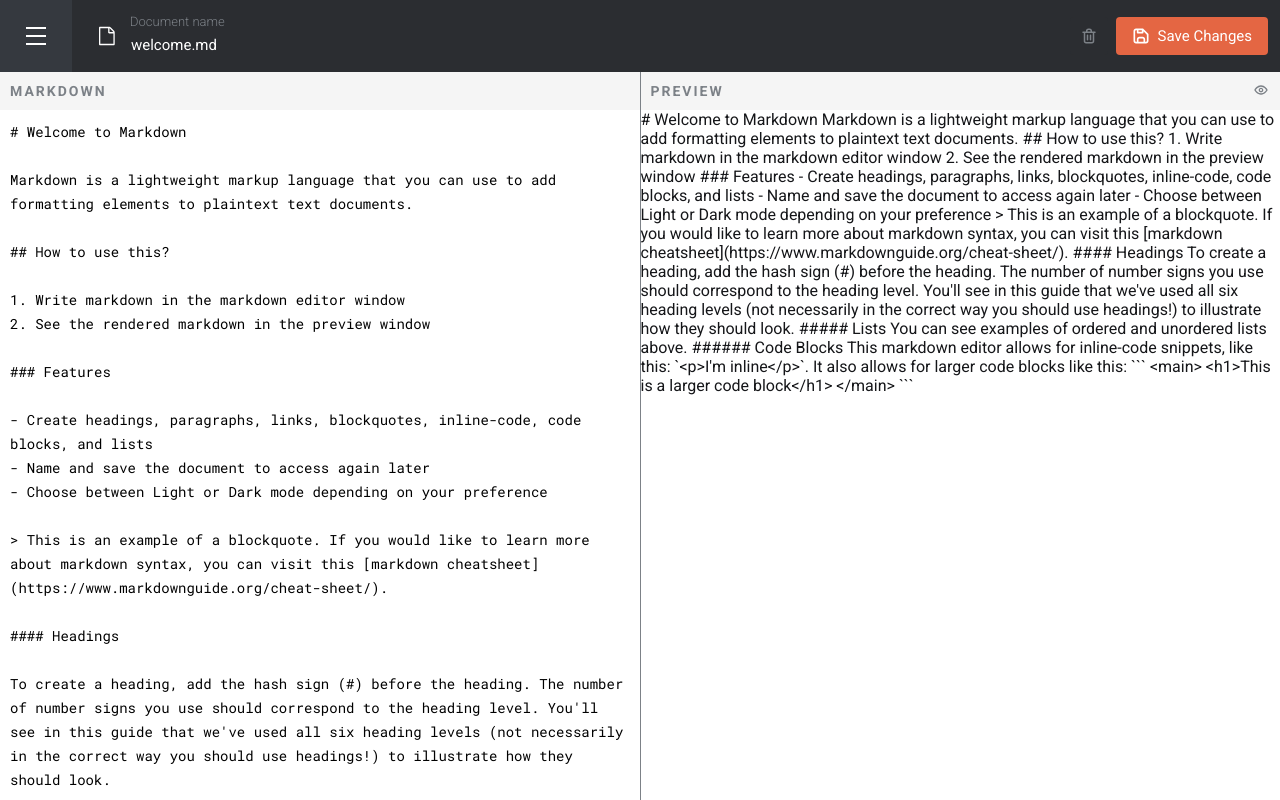
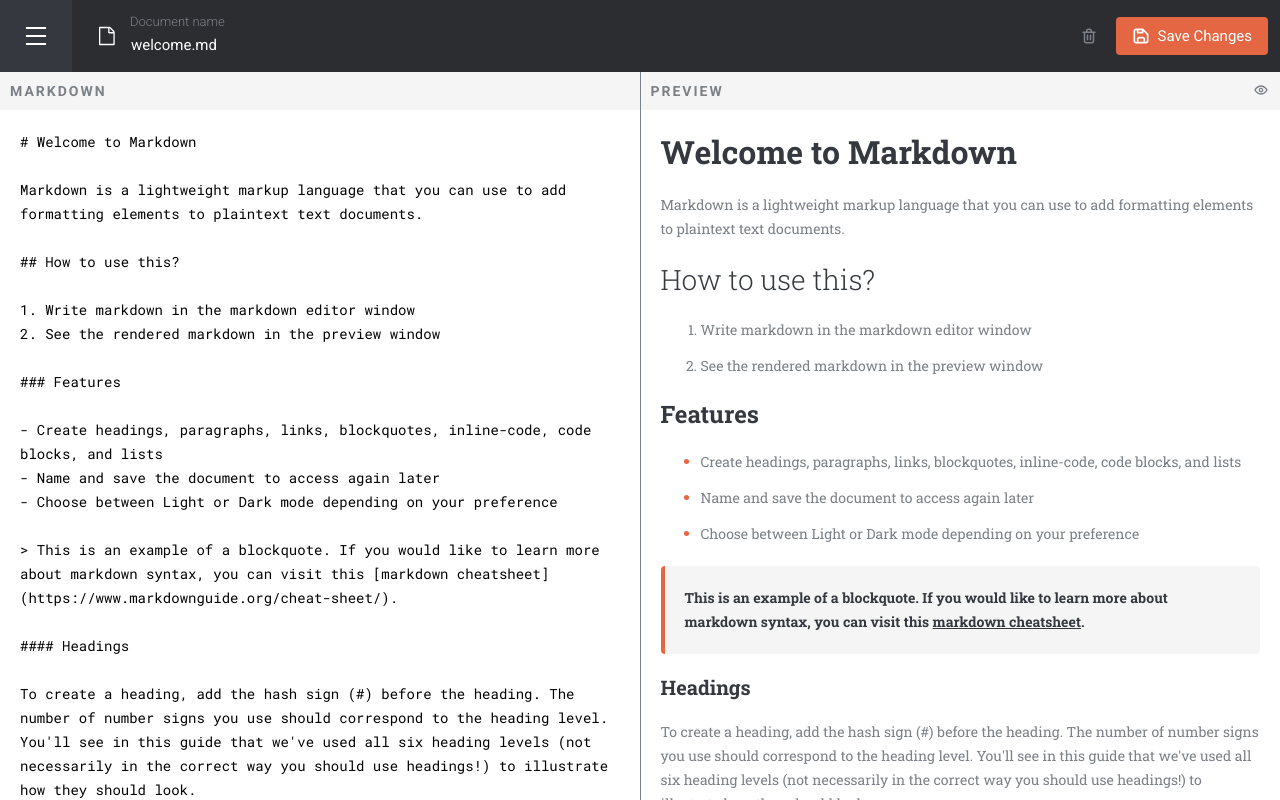
Before and after one commit to orlowski-dev/fmp_markdown_editor, a Next.js app: page / in a window 1280 px wide. Built offline with nearby package versions, Linux system fonts and the light colour scheme.

Commit message:
updated: preview window

```diff
--- a/app/layout.tsx
+++ b/app/layout.tsx
@@ -11,7 +11,7 @@ const roboto = Roboto({
 
 const robotoSlab = Roboto_Slab({
   subsets: ["latin-ext"],
-  weight: ["400", "700"],
+  weight: ["300", "400", "700"],
   variable: "--roboto-slab",
 });
 
--- a/assets/styles/globals.css
+++ b/assets/styles/globals.css
@@ -3,6 +3,12 @@
 * {
   box-sizing: border-box;
   font-family: var(--roboto), system-ui, sans-serif;
+  -ms-overflow-style: none; /* IE and Edge */
+  scrollbar-width: none; /* Firefox */
+}
+
+*::-webkit-scrollbar {
+  display: none;
 }
 
 body {
--- a/components/views/app-view/styles.css
+++ b/components/views/app-view/styles.css
@@ -51,7 +51,7 @@ body {
 }
 
 .main-wrapper.only-preview .preview-window {
-  display: unset;
+  display: grid;
 }
 
 html.dark .app-view .content .main-wrapper .separator {
@@ -69,6 +69,6 @@ html.dark .app-view .content .main-wrapper .separator {
 
   .main-wrapper .separator,
   .main-wrapper .preview-window {
-    display: unset;
+    display: grid;
   }
 }
--- a/components/windows/editor-window/styles.css
+++ b/components/windows/editor-window/styles.css
@@ -6,7 +6,7 @@
   font-size: 0.875rem;
   line-height: 1.5rem;
   font-family: var(--roboto-mono), monospace;
-  padding: 10px;
+  padding: 20px;
   background: none;
   outline: none;
 }
--- a/components/windows/preview-window/component.tsx
+++ b/components/windows/preview-window/component.tsx
@@ -2,7 +2,10 @@
 
 import { EyeCloseIcon, EyeIcon } from "@/components/icons";
 import { Window } from "@/components/windows";
+import Markdown from "react-markdown";
+import remarkGfm from "remark-gfm";
 import "./styles.css";
+import "highlight.js/styles/github-dark.css";
 
 export interface PreviewWindowProps {
   onHeaderBtnClick: () => void;
@@ -26,7 +29,11 @@ const PreviewWindow = ({
       }
     >
       <div className="preview-wrapper">
-        {content ? <div className="preview">{content}</div> : undefined}
+        {content ? (
+          <div className="preview">
+            <Markdown remarkPlugins={[remarkGfm]}>{content}</Markdown>
+          </div>
+        ) : undefined}
       </div>
     </Window>
   );
--- a/components/windows/preview-window/styles.css
+++ b/components/windows/preview-window/styles.css
@@ -1,4 +1,123 @@
-.preview-wrapper .preview {
+.preview-wrapper {
+  width: 100%;
   max-width: 1000px;
   margin: 0 auto;
+  position: relative;
 }
+
+.preview-wrapper .preview {
+  padding: 20px;
+  padding-top: 0;
+  position: absolute;
+  inset: 0;
+  overflow-y: auto;
+}
+
+.preview * {
+  font-family: var(--roboto-slab);
+  margin: 20px 0;
+  transition-duration: 0.1s;
+  transition-timing-function: ease-in;
+}
+
+.preview :is(h1, h2, h3, h4, h5) {
+  transition-property: color;
+  color: var(--color-700);
+}
+
+.preview h1 {
+  font-size: 2rem;
+  font-weight: 700;
+}
+
+.preview :is(p, li) {
+  transition-property: color;
+  color: var(--color-500);
+  font-size: 0.875rem;
+  line-height: 1.5rem;
+}
+
+.preview li {
+  margin: 12px 0;
+}
+
+.preview ul li {
+  list-style-type: disc;
+}
+
+.preview ul li::marker {
+  color: var(--color-orange);
+}
+
+.preview h2 {
+  font-size: 1.75rem;
+  font-weight: 300;
+}
+
+.preview h3 {
+  font-size: 1.5rem;
+  font-weight: 700;
+}
+
+.preview h4 {
+  font-size: 1.25rem;
+  font-weight: 700;
+}
+
+.preview h5 {
+  font-size: 1rem;
+  font-weight: 700;
+}
+
+.preview h6 {
+  font-size: 0.875rem;
+  color: var(--color-orange);
+}
+
+.preview blockquote,
+.preview pre {
+  transition-property: background-color;
+  padding: 20px;
+  background-color: var(--color-200);
+  border-radius: 4px;
+  border-left: 4px solid var(--color-orange);
+}
+
+.preview pre {
+  border-left: none;
+}
+
+.preview blockquote p {
+  transition-property: color;
+  margin: 0;
+  color: var(--color-700);
+  font-weight: 700;
+}
+
+.preview blockquote p a {
+  transition-property: color;
+  color: var(--color-700);
+}
+
+.preview code {
+  font-family: var(--roboto-mono), monospace;
+  font-size: 0.875rem;
+}
+
+html.dark .preview :is(h1, h2, h3, h4, h5) {
+  color: var(--color-100);
+}
+
+html.dark .preview :is(p, li) {
+  color: var(--color-400);
+}
+
+html.dark .preview blockquote,
+html.dark .preview pre {
+  background-color: var(--color-700);
+}
+
+html.dark .preview blockquote p,
+html.dark .preview blockquote p a {
+  color: var(--color-100);
+}
--- a/package.json
+++ b/package.json
@@ -9,10 +9,13 @@
     "lint": "next lint"
   },
   "dependencies": {
+    "highlight.js": "^11.10.0",
     "next": "14.2.13",
     "next-themes": "^0.3.0",
     "react": "^18",
-    "react-dom": "^18"
+    "react-dom": "^18",
+    "react-markdown": "^9.0.1",
+    "remark-gfm": "^4.0.0"
   },
   "devDependencies": {
     "@types/node": "^20",
```
Also changed, not shown: 1 other file (tests, documents, lock files or other folders).
